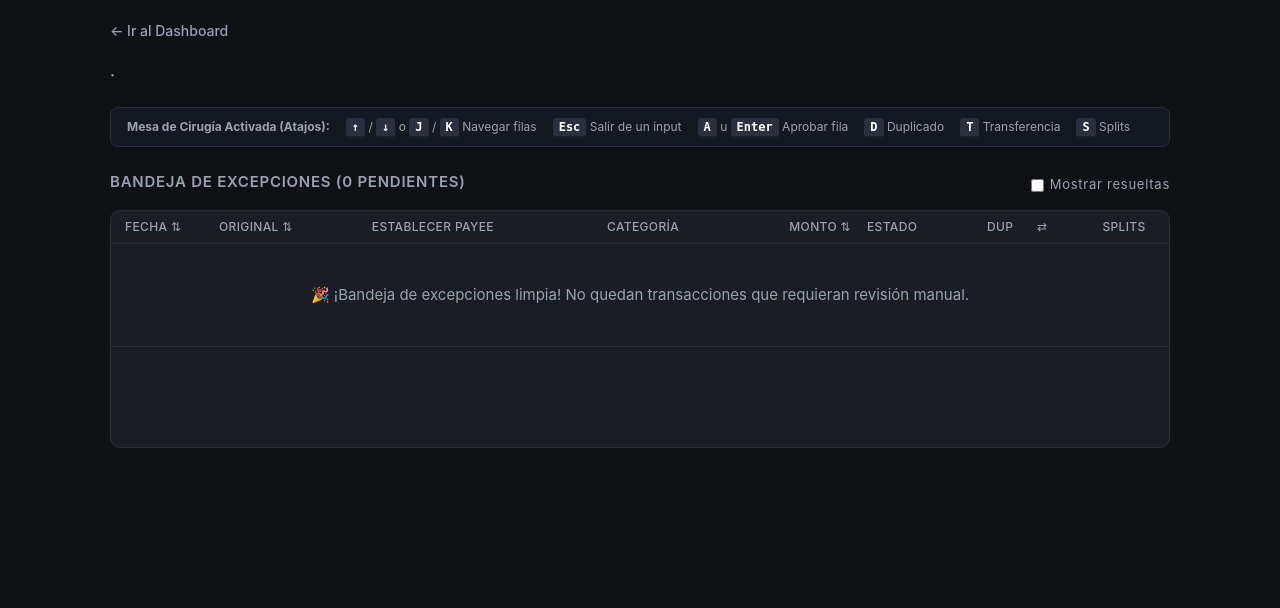
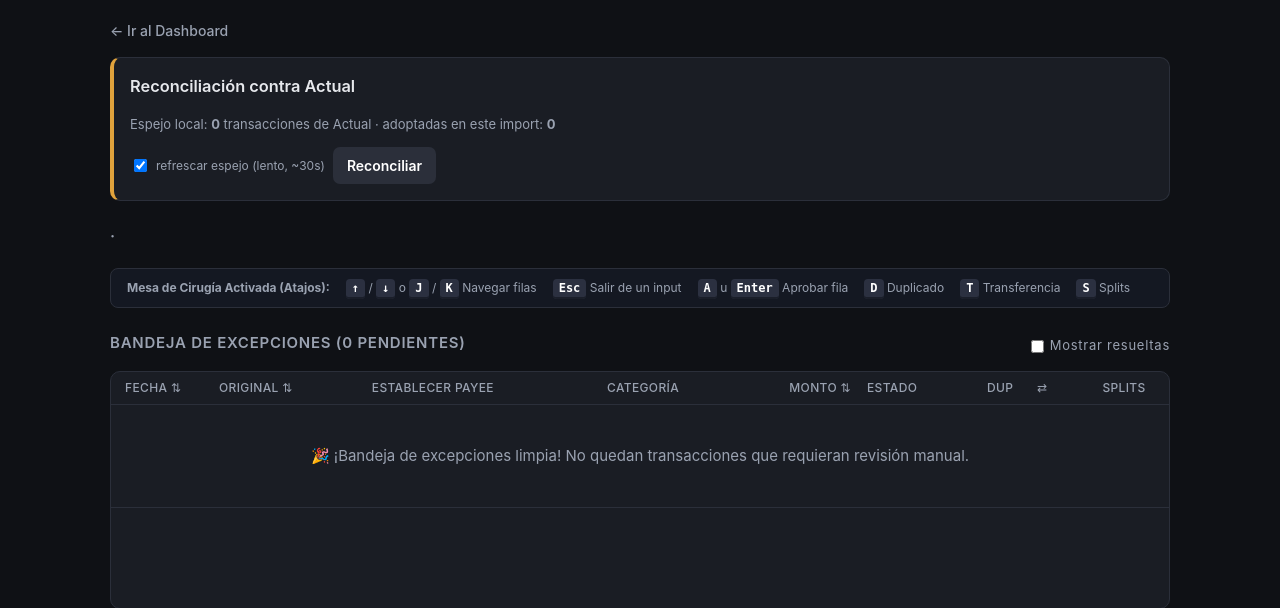
Before and after one commit to cuentadesanti/spend-pipe, a FastAPI app: page /imports/1 in a window 1280 px wide. Shown: the part 50-658 px from the top of the page. Run offline with FastAPI, Linux system fonts and the light colour scheme; parts of the project's set-up code (start-up, migrations or seed data) failed here and were passed over.

Commit message:
UI de reconciliación: tarjeta en el review con reconciliar/adoptar-todo y aceptar-rechazar dudosas
Co-Authored-By: Claude Fable 5 <noreply@anthropic.com>

```diff
--- a/spend_pipe/web/app.py
+++ b/spend_pipe/web/app.py
@@ -28,6 +28,8 @@ from ..parsers import available_parsers
 from ..parsers.csv_generic import CsvColumnMap, GenericCsvParser
 from ..parsers.sniff import detect_file, header_signature
 from ..pipeline.transfers import unpair
+from ..reconcile import adopt, mirror_size, reconcile_import, refresh_mirror, reject_match
+from ..models import ActualMirror
 from ..splits import SplitDraft, parse_split_amount, replace_splits, serialize_splits, validate_splits
 
 BASE_DIR = Path(__file__).resolve().parents[2]
@@ -83,6 +85,19 @@ def _render_import_detail(
     for cat in categories:
         categories_by_group.setdefault(cat["group_name"], []).append(cat)
 
+    # Reconciliación: candidatos legacy de las filas con match pendiente.
+    candidates = {
+        t.id: db.get(ActualMirror, t.match_candidate_id)
+        for t in txns if t.match_candidate_id and t.actual_txn_id is None
+    }
+    recon = {
+        "mirror_rows": mirror_size(db),
+        "tier2": [t for t in txns if t.match_tier == 2 and t.id in candidates],
+        "tier3": [t for t in txns if t.match_tier == 3 and t.id in candidates],
+        "adopted": sum(1 for t in txns if t.sync_origin == "adopted"),
+        "candidates": candidates,
+    }
+
     return templates.TemplateResponse(
         request=request,
         name="import_detail.html",
@@ -95,6 +110,7 @@ def _render_import_detail(
             "split_errors": split_errors or {},
             "split_drafts": drafts,
             "categories_by_group": categories_by_group,
+            "recon": recon,
         },
     )
 
@@ -598,6 +614,52 @@ async def save_import(import_id: str, request: Request, db: Session = Depends(ge
     return RedirectResponse(f"/imports/{import_id}", status_code=303)
 
 
+# ── Reconciliación contra Actual (data histórica/legacy) ────────────────────
+@app.post("/imports/{import_id}/reconcile")
+def reconcile_endpoint(import_id: str, refresh: str = Form(""), db: Session = Depends(get_db)):
+    """Matchea el import contra el espejo. refresh=on re-descarga el espejo primero."""
+    if refresh == "on" or mirror_size(db) == 0:
+        refresh_mirror(db)
+    reconcile_import(db, import_id, apply=True)
+    return RedirectResponse(f"/imports/{import_id}?detected=Reconciliado contra Actual", status_code=303)
+
+
+@app.post("/imports/{import_id}/adopt-all")
+def adopt_all(import_id: str, db: Session = Depends(get_db)):
+    """Adopta todas las nivel 2 (fecha+monto exacto o payee casi idéntico)."""
+    txns = db.scalars(
+        select(Transaction).where(
+            Transaction.import_id == import_id,
+            Transaction.match_tier == 2,
+            Transaction.match_candidate_id.isnot(None),
+            Transaction.actual_txn_id.is_(None),
+        )
+    ).all()
+    for t in txns:
+        adopt(db, t)
+    db.commit()
+    return RedirectResponse(
+        f"/imports/{import_id}?detected=Adoptadas {len(txns)} transacciones ya existentes en Actual",
+        status_code=303,
+    )
+
+
+@app.post("/txns/{txn_id}/adopt")
+def adopt_one(txn_id: str, db: Session = Depends(get_db)):
+    t = db.get(Transaction, txn_id)
+    adopt(db, t)
+    db.commit()
+    return RedirectResponse(f"/imports/{t.import_id}", status_code=303)
+
+
+@app.post("/txns/{txn_id}/reject-match")
+def reject_one(txn_id: str, db: Session = Depends(get_db)):
+    t = db.get(Transaction, txn_id)
+    reject_match(db, t)
+    db.commit()
+    return RedirectResponse(f"/imports/{t.import_id}", status_code=303)
+
+
 @app.post("/imports/{import_id}/approve")
 async def approve_import(import_id: str, request: Request, db: Session = Depends(get_db)):
     form = await request.form()
--- a/spend_pipe/web/templates/import_detail.html
+++ b/spend_pipe/web/templates/import_detail.html
@@ -299,6 +299,53 @@
   ✓ <b>Detección:</b> {{ detected }} — revisa y aprueba abajo.
 </div>
 {% endif %}
+
+<!-- Reconciliación contra Actual: historia legacy que ya existe allá -->
+<div class="card" style="border-left:4px solid var(--warn)">
+  <h3 style="margin-top:0">Reconciliación contra Actual</h3>
+  <p class="muted" style="font-size:13px">
+    Espejo local: <b>{{ recon.mirror_rows }}</b> transacciones de Actual ·
+    adoptadas en este import: <b>{{ recon.adopted }}</b>
+    {% if recon.tier2 %} · <span class="pill s-normalized">{{ recon.tier2|length }} adoptables</span>{% endif %}
+    {% if recon.tier3 %} · <span class="pill s-needs_review">{{ recon.tier3|length }} dudosas</span>{% endif %}
+  </p>
+  <div style="display:flex; gap:10px; flex-wrap:wrap; align-items:center">
+    <form action="/imports/{{ imp.id }}/reconcile" method="post" style="display:flex; gap:8px; align-items:center">
+      <label style="display:flex; gap:6px; align-items:center; margin:0; font-size:12px; color:var(--muted)">
+        <input type="checkbox" name="refresh" checked> refrescar espejo (lento, ~30s)
+      </label>
+      <button type="submit" class="secondary">Reconciliar</button>
+    </form>
+    {% if recon.tier2 %}
+    <form action="/imports/{{ imp.id }}/adopt-all" method="post"
+          onsubmit="return confirm('Adoptar {{ recon.tier2|length }} transacciones que ya existen en Actual (no se re-insertan; la categoría legacy se conserva)?')">
+      <button type="submit">Adoptar {{ recon.tier2|length }} existentes</button>
+    </form>
+    {% endif %}
+  </div>
+
+  {% if recon.tier3 %}
+  <h4 style="margin:14px 0 6px">Matches dudosos (fecha corrida, payee distinto) — decide tú</h4>
+  <table>
+    <thead><tr><th>Archivo</th><th class="num">Monto</th><th>↔ Candidato en Actual</th><th>Cat. legacy</th><th></th></tr></thead>
+    <tbody>
+      {% for t in recon.tier3 %}
+      {% set c = recon.candidates[t.id] %}
+      <tr>
+        <td class="muted">{{ t.date }} · {{ t.raw_payee[:32] }}</td>
+        <td class="num">{{ '%.2f'|format(t.amount) }} {{ t.currency }}</td>
+        <td class="muted">{{ c.date }} · {{ (c.payee_name or '')[:32] }}</td>
+        <td class="muted">{{ c.category_name or '—' }}</td>
+        <td style="white-space:nowrap">
+          <form action="/txns/{{ t.id }}/adopt" method="post" style="display:inline"><button type="submit" class="secondary" style="padding:3px 10px">Es la misma</button></form>
+          <form action="/txns/{{ t.id }}/reject-match" method="post" style="display:inline"><button type="submit" class="secondary" style="padding:3px 10px">Es nueva</button></form>
+        </td>
+      </tr>
+      {% endfor %}
+    </tbody>
+  </table>
+  {% endif %}
+</div>
 
 <h2>{{ imp.source_bank }} <span class="muted" style="font-size:16px;">· {{ imp.source_file }}</span></h2>
 
```
